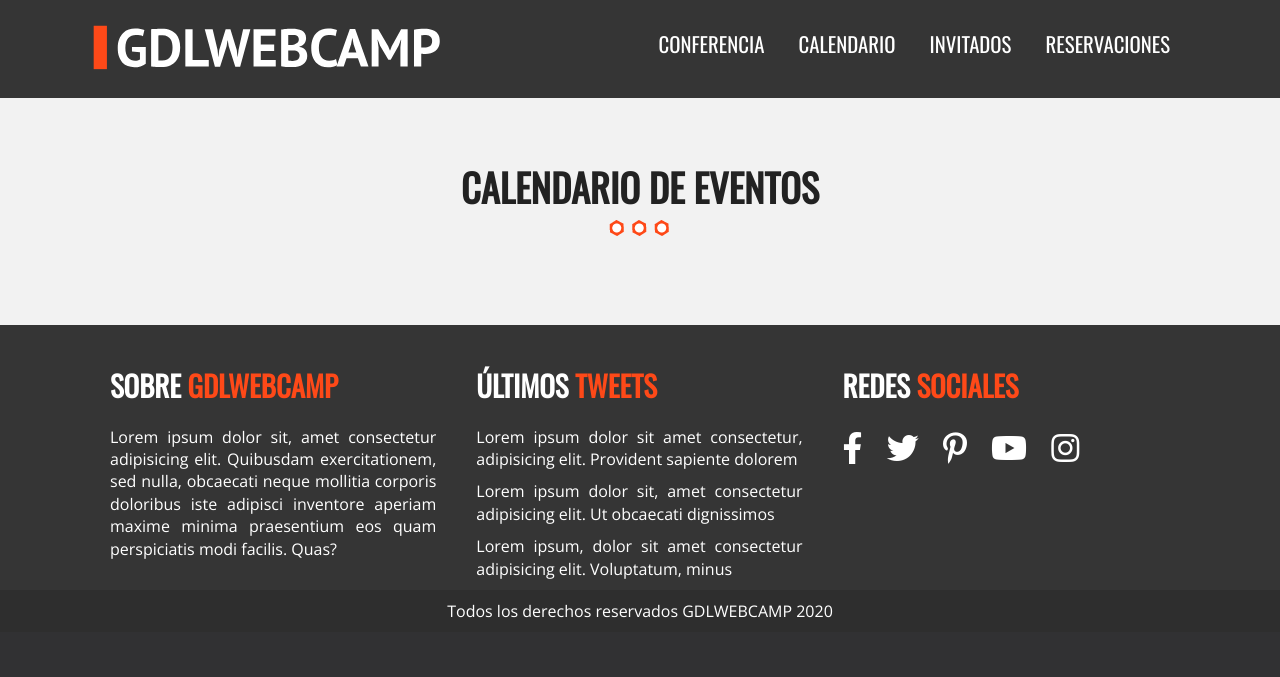
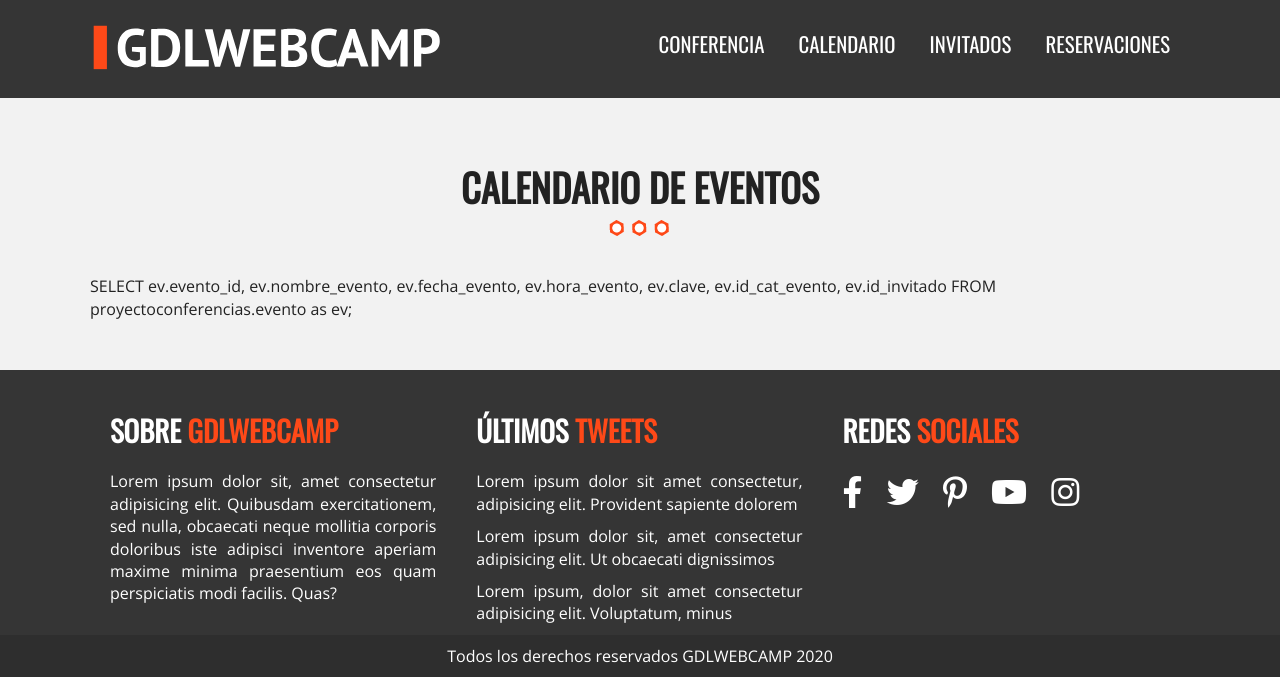
Before and after one commit to marvinsteb/ProyectoConferencias, a PHP site: page /calendario.php in a window 1280 px wide. Shown: the part 801-1478 px from the top of the page. Before the commit the page ends 1419 px from the top, so only its background shows below. Run offline with PHP 8.4, Linux system fonts and the light colour scheme; tables that the repository leaves empty hold one stand-in row (values such as "Sample post"); some libraries are stand-ins or nearby versions.

Commit message:
creando query para la tabla eventos

```diff
--- a/calendario.php
+++ b/calendario.php
@@ -3,7 +3,27 @@
 ?>
     <section class="seccion contenedor">
       <h2>Calendario de Eventos</h2>
+      <?php try {
+        require_once('includes/funciones/dbconexion.php');
+        $sqlQuery = "SELECT
+                  ev.evento_id,
+                  ev.nombre_evento,
+                  ev.fecha_evento,
+                  ev.hora_evento,
+                  ev.clave,
+                  ev.id_cat_evento,
+                  ev.id_invitado
+                  FROM proyectoconferencias.evento as ev;";
+       $datos = $conexion->query($sqlQuery);
+      } catch (Exception $e) {
+        echo $e->getMessage();
+      }?>
 
+      <div class="calendario">
+        <?php
+        echo $sqlQuery;
+        ?>
+      </div>
     </section>
     <!--section-->
 
```
